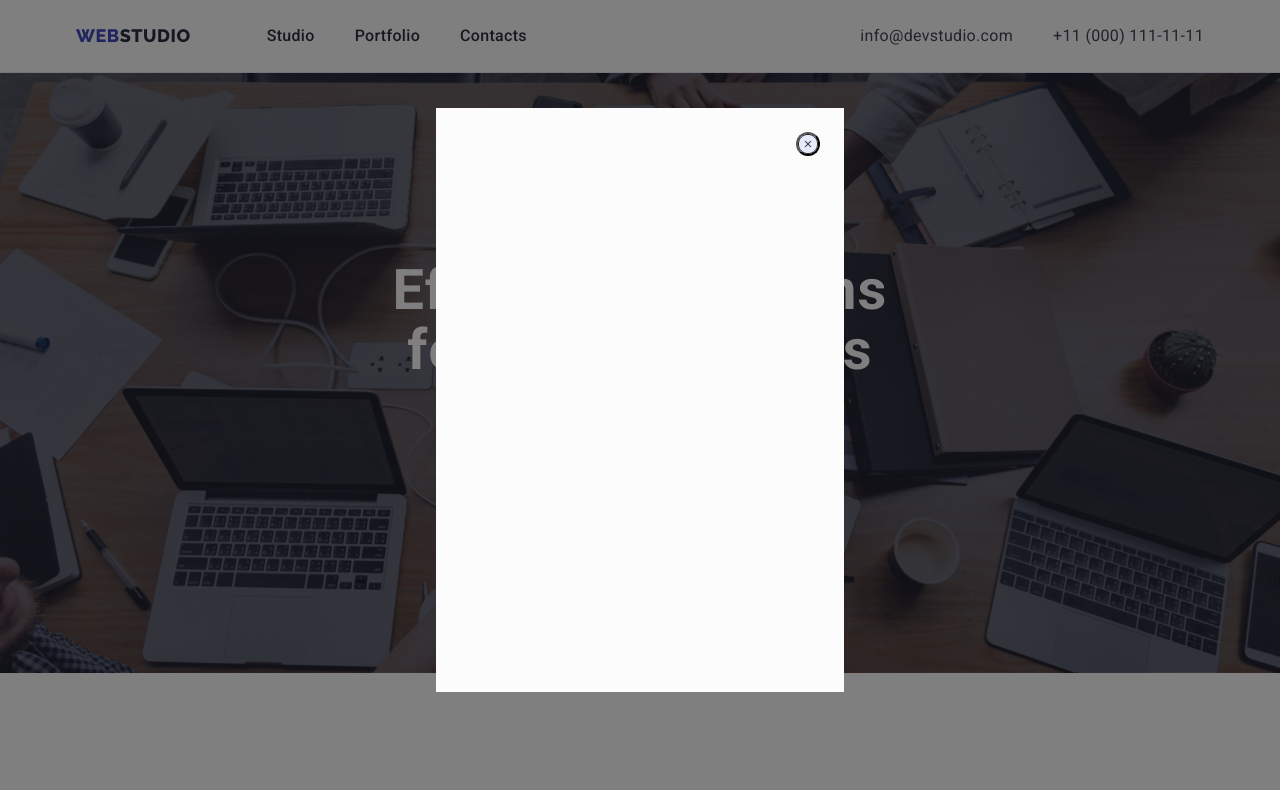
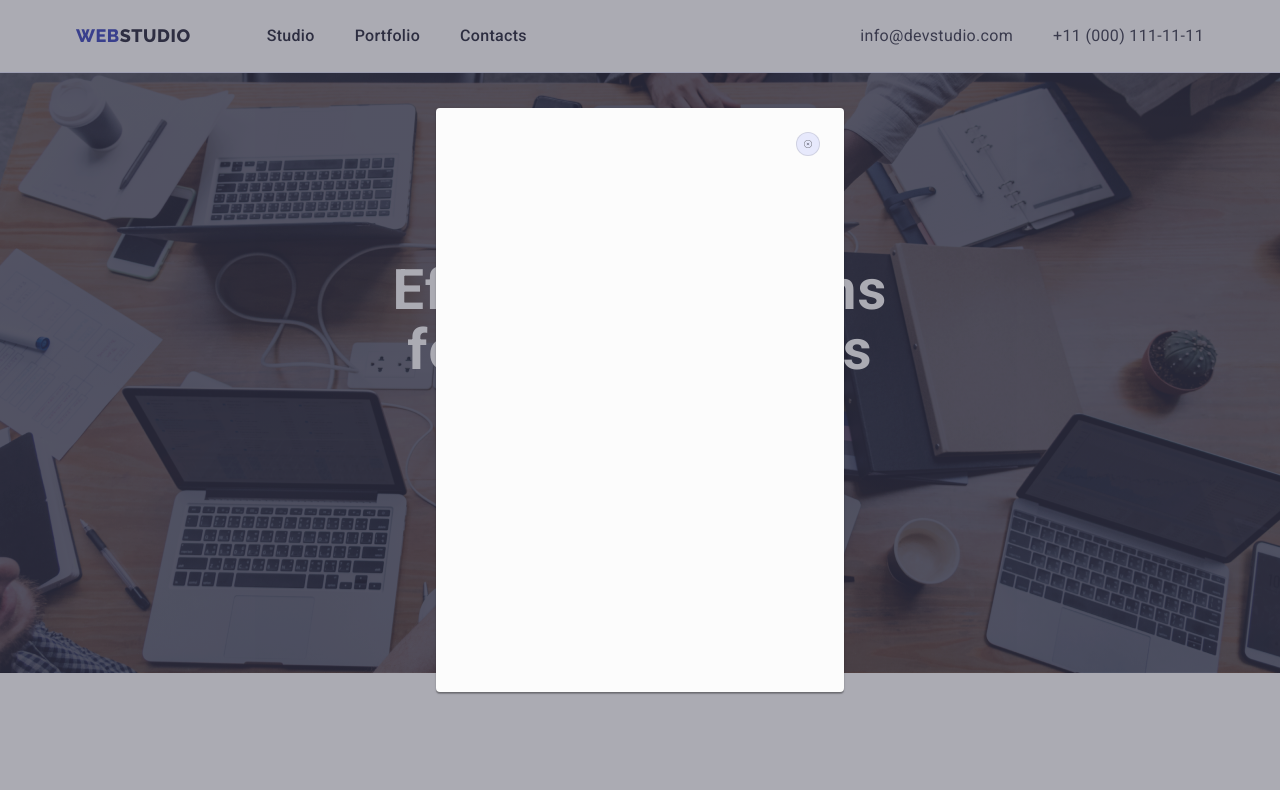
Before and after one commit to Malakin1116/goit-markup-hw-05, a plain HTML site: page index.html in a window 1280 px wide. Both pictures are taken after a click on the button "Order Service". Shown: the top 790 px of the page. Drawn offline with nearby package versions, Linux system fonts and the light colour scheme.

Commit message:
112112121

```diff
--- a/css/styles.css
+++ b/css/styles.css
@@ -310,7 +310,9 @@ box-shadow: 0px 1px 6px rgba(46, 47, 66, 0.08),
     border: 1px solid #E7E9FC;
 transition-property: background-color;
     transition-duration: 250ms;
-    transition-timing-function: cubic-bezier(0.4, 0, 0.2, 1);}
+    transition-timing-function: cubic-bezier(0.4, 0, 0.2, 1);
+    transition:color 250ms cubic-bezier(0.4, 0, 0.2, 1), background-color 250ms cubic-bezier(0.4, 0, 0.2, 1), border-color 250ms cubic-bezier(0.4, 0, 0.2, 1), box-shadow 250ms cubic-bezier(0.4, 0, 0.2, 1)
+}
 
 .bts-one:hover,
 .bts-one:focus {
@@ -384,6 +386,8 @@ main {display: block;}
     width: 100%;
     overflow: auto;
     transform: translate(0px, 100%);
+    color:#f4f4fd;
+    padding: 40px 32px;
 
     transition: transform 250ms cubic-bezier(0.4, 0, 0.2, 1);
 }
@@ -459,6 +463,7 @@ transition-property: box-shadow;
 box-shadow:0px 1px 6px rgba(46, 47, 66, 0.08),
     0px 1px 1px rgba(46, 47, 66, 0.16),
     0px 2px 1px rgba(46, 47, 66, 0.08);
+    transform: translateY(0%);
 
 }
 
@@ -516,8 +521,9 @@ box-shadow:0px 1px 6px rgba(46, 47, 66, 0.08),
 
 .social-list-ic {
     fill: currentColor;
-}
-
+    transition-duration: 250ms;
+    transition-timing-function: cubic-bezier(0.4, 0, 0.2, 1);
+    }
 
 .social-list-icon {
     fill: #f4f4fd;
@@ -578,13 +584,13 @@ margin-bottom: 8px;
     display: flex;
     align-items: center;
     justify-content: center;
+    transition-duration: 250ms;
+    transition-timing-function: cubic-bezier(0.4, 0, 0.2, 1);
 }
 
 .a-socail-media:hover,
 .a-socail-media:focus {
     background-color: #31d0aa;
-    transition-timing-function: cubic-bezier(0.4, 0, 0.2, 1);
-        transition-duration: 250ms;
 }
 
 .footer-list-icon {
@@ -597,12 +603,12 @@ margin-bottom: 8px;
     left: 0;
     width: 100%;
     height: 100%;
-    background-color: rgba(0,0,0,0.5);
+    background-color: rgba(46, 47, 66, 0.4);
     opacity: 1;
     visibility: visible;
     pointer-events: auto;
 
-    transition: opacity 500ms linear, visibility 500ms linear ;
+    transition: opacity 250ms cubic-bezier(0.4, 0, 0.2, 1), visibility 250ms cubic-bezier(0.4, 0, 0.2, 1);
 }
 
 .modal {
@@ -611,8 +617,11 @@ margin-bottom: 8px;
     left: 50%;
     transform: translate(-50%, -50%);
     width: 408px;
-    height: 584px;
+    min-height: 584px;
     background-color: #FCFCFC;
+    box-shadow: 0px 1px 1px rgba(0, 0, 0, 0.14), 0px 1px 3px rgba(0, 0, 0, 0.12), 0px 2px 1px rgba(0, 0, 0, 0.2);
+    border-radius: 4px;
+    transition: transform 250ms cubic-bezier(0.4, 0, 0.2, 1);
 }
 
 .modal-class-button {
@@ -629,7 +638,21 @@ margin-bottom: 8px;
      background-color:transparent;
 
      border-radius: 50%;
+     background-color: #e7e9fc;
+     border: 1px solid rgba(0, 0, 0, 0.1);
+     cursor: pointer;
+     transition: background-color 250ms cubic-bezier(0.4, 0, 0.2, 1), border 250ms cubic-bezier(0.4, 0, 0.2, 1);
 }
+.modal-class-button:focus,
+.modal-class-button:hover {
+    background-color: #404bbf;
+    border: none;
+    fill: #FFFFFF;
+}
+.modal-close-icon {
+    transition: fill 250ms cubic-bezier(0.4, 0, 0.2, 1);
+}
+
 
 .is-hidden {
     opacity: 0;
--- a/index.html
+++ b/index.html
@@ -392,7 +392,7 @@
     <div class="backdrop is-hidden" data-modal>
       <div class="modal">
         <button type="button" class="modal-class-button" data-modal-close>
-          <svg class="modal-close-icon" width="24" height="24">
+          <svg class="modal-close-icon" width="8" height="8">
             <use href="./images/icons.svg#icon-cros"></use>
           </svg>
         </button>
```
